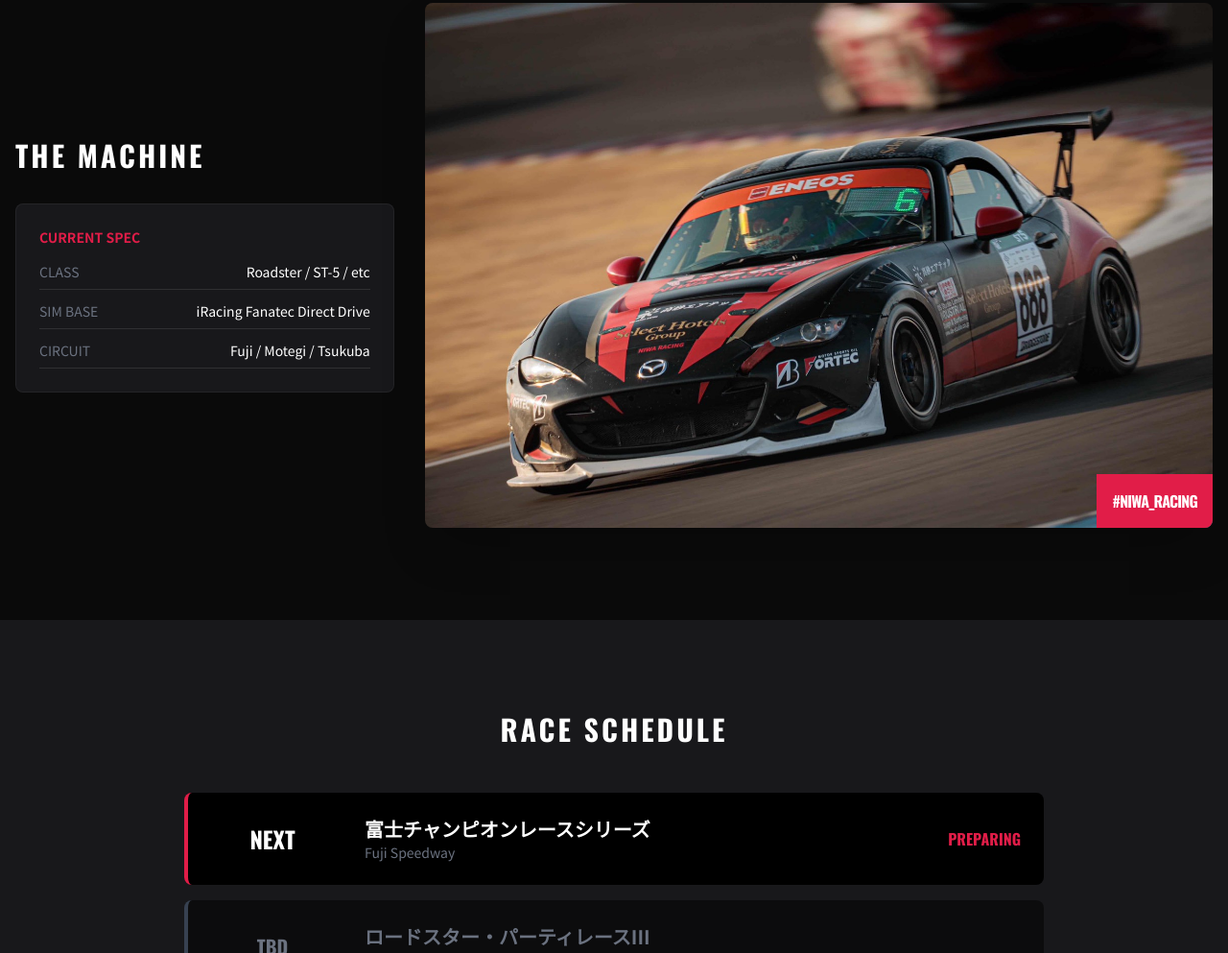
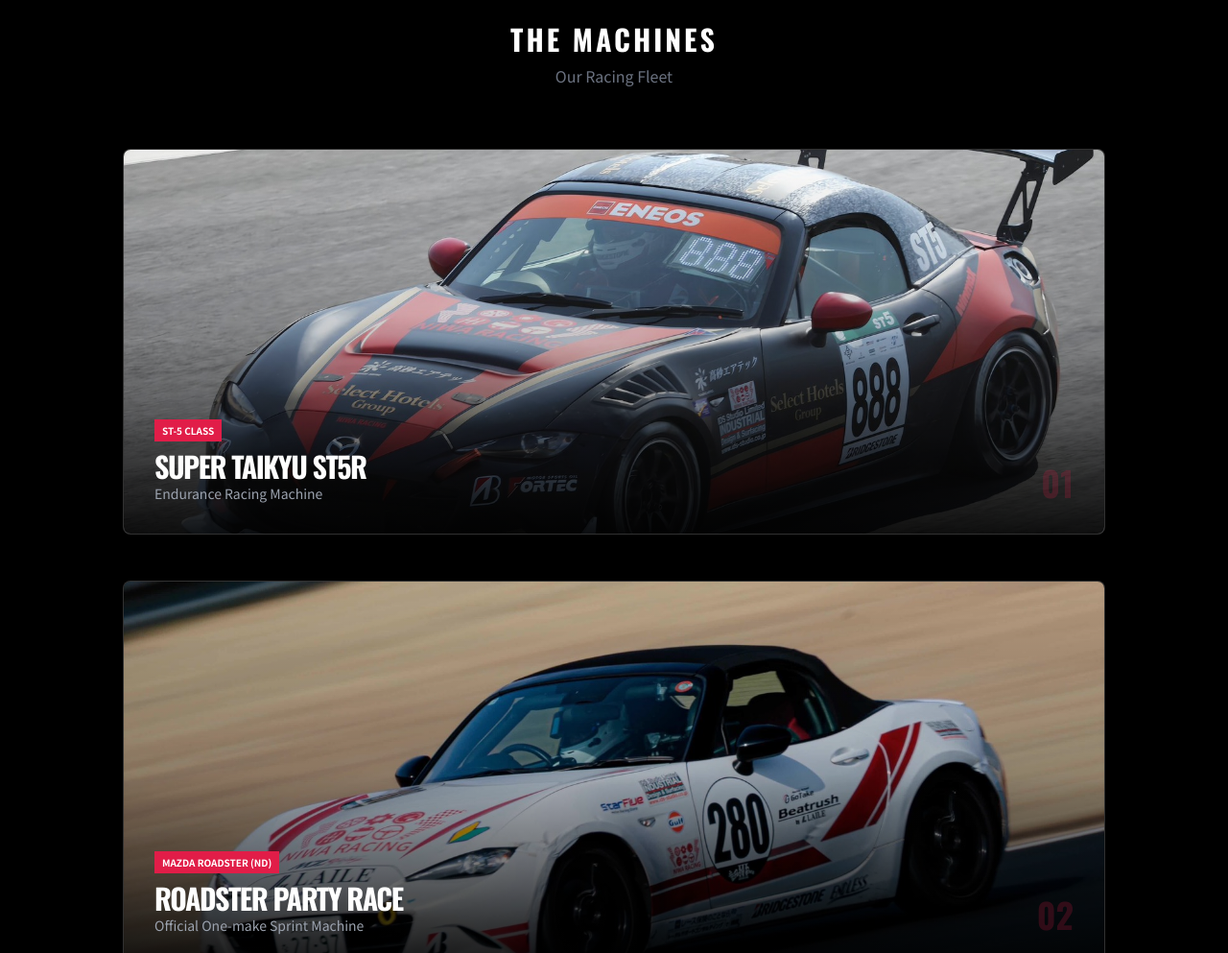
Before and after one commit to niwaracing/teamhomepage, a plain HTML site: page index.html in a window 1280 px wide. Shown: the part 1807-2800 px from the top of the page at 96% size. Drawn offline with nearby package versions, Linux system fonts and the light colour scheme.

Commit message:
Update index.html

```diff
--- a/index.html
+++ b/index.html
@@ -18,7 +18,8 @@
             font-family: 'Oswald', sans-serif;
         }
         .hero-gradient {
-            background: linear-gradient(rgba(0,0,0,0.4), rgba(10,10,10,1)), url('/teamhomepage/images/car-main.jpg');
+            /* ヒーロー画像はメインのST5Rを使用 */
+            background: linear-gradient(rgba(0,0,0,0.4), rgba(10,10,10,1)), url('/teamhomepage/images/car-ST5R.jpg');
             background-size: cover;
             background-position: center;
         }
@@ -27,6 +28,10 @@
         }
         .text-glow {
             text-shadow: 0 0 10px rgba(225, 29, 72, 0.5);
+        }
+        /* 画像がない場合のバックアップカラー */
+        .img-placeholder {
+            background-color: #1a1a1a;
         }
     </style>
 </head>
@@ -44,6 +49,7 @@
                         <a href="#concept" class="hover:text-rose-500 transition">CONCEPT</a>
                         <a href="#about" class="hover:text-rose-500 transition">TEAM</a>
                         <a href="#categories" class="hover:text-rose-500 transition">CATEGORIES</a>
+                        <a href="#machine" class="hover:text-rose-500 transition">MACHINE</a>
                         <a href="#schedule" class="hover:text-rose-500 transition">SCHEDULE</a>
                         <a href="#contact" class="bg-rose-600 px-4 py-2 rounded text-white hover:bg-rose-700 transition">CONTACT</a>
                     </div>
@@ -58,7 +64,7 @@
             <h2 class="text-rose-600 font-oswald text-xl tracking-[0.3em] mb-2 uppercase text-glow">Virtual to Real</h2>
             <h1 class="text-5xl md:text-8xl font-oswald font-bold mb-6 tracking-tighter">シミュレーターから<br class="md:hidden"><span class="text-rose-600">リアルな戦場へ</span></h1>
             <p class="text-lg md:text-xl max-w-2xl mx-auto text-gray-300 mb-8 leading-relaxed">
-                iRacingで磨いた技術を武器に、スーパー耐久、ロードスターパーティレース、富士チャンピオンレースへ。
+                iRacingで磨いた技術を武器に、多彩なリアルカテゴリーへ参戦。
                 ニワレーシングは、ヴァーチャルとリアルの境界線を突き抜けます。
             </p>
             <div class="flex flex-col md:flex-row gap-4 justify-center">
@@ -84,9 +90,9 @@
     <!-- チーム・参戦カテゴリー -->
     <section id="categories" class="py-24 px-4 bg-zinc-900">
         <div class="max-w-7xl mx-auto">
-            <h2 class="text-3xl font-bold mb-16 accent-border pl-4 font-oswald">RACING CATEGORIES</h2>
+            <h2 class="text-3xl font-bold mb-16 accent-border pl-4 font-oswald uppercase">Racing Categories</h2>
 
-            <div class="grid md:grid-cols-2 lg:grid-cols-4 gap-6">
+            <div class="grid md:grid-cols-2 lg:grid-cols-3 xl:grid-cols-5 gap-6">
                 <!-- iRacing -->
                 <div class="bg-black p-8 rounded-lg border border-white/5 hover:border-rose-600/50 transition group">
                     <div class="text-rose-600 text-3xl mb-4 group-hover:scale-110 transition duration-300">
@@ -122,42 +128,74 @@
                     <h4 class="text-xl font-bold mb-2">富士チャンピオン</h4>
                     <p class="text-gray-500 text-sm">富士スピードウェイを舞台にした伝統のシリーズ。ハイスピードな戦いに挑みます。</p>
                 </div>
+
+                <!-- N-ONEオーナーズカップ -->
+                <div class="bg-black p-8 rounded-lg border border-white/5 hover:border-rose-600/50 transition group">
+                    <div class="text-rose-600 text-3xl mb-4 group-hover:scale-110 transition duration-300">
+                        <i class="fas fa-gauge-high"></i>
+                    </div>
+                    <h4 class="text-xl font-bold mb-2">N-ONE CUP</h4>
+                    <p class="text-gray-500 text-sm">軽自動車による人気のワンメイクレース。接戦必至の駆け引きが魅力のカテゴリーです。</p>
+                </div>
             </div>
         </div>
     </section>
 
-    <!-- マシン紹介 -->
-    <section id="machine" class="py-24 px-4">
+    <!-- マシン紹介セクション -->
+    <section id="machine" class="py-24 px-4 bg-black">
         <div class="max-w-7xl mx-auto">
-            <div class="grid md:grid-cols-3 gap-8 items-center">
-                <div class="md:col-span-1">
-                    <h2 class="text-3xl font-bold mb-8 font-oswald tracking-widest uppercase">The Machine</h2>
-                    <div class="bg-zinc-900 p-6 rounded-lg border border-white/5">
-                        <h3 class="text-rose-600 font-bold mb-4 uppercase text-sm">Current Spec</h3>
-                        <ul class="space-y-3 text-sm">
-                            <li class="flex justify-between border-b border-white/10 pb-2">
-                                <span class="text-gray-500 uppercase">Class</span>
-                                <span>Roadster / ST-5 / etc</span>
-                            </li>
-                            <li class="flex justify-between border-b border-white/10 pb-2">
-                                <span class="text-gray-500">SIM BASE</span>
-                                <span>iRacing Fanatec Direct Drive</span>
-                            </li>
-                            <li class="flex justify-between border-b border-white/10 pb-2">
-                                <span class="text-gray-500">CIRCUIT</span>
-                                <span>Fuji / Motegi / Tsukuba</span>
-                            </li>
-                        </ul>
-                    </div>
-                </div>
-                <div class="md:col-span-2">
-                    <div class="relative overflow-hidden rounded-lg group shadow-2xl">
-                        <img src="/teamhomepage/images/car-main.jpg" alt="NIWA RACING Machine" class="w-full h-auto object-cover transition duration-700 group-hover:scale-105">
-                        <div class="absolute bottom-0 right-0 bg-rose-600 p-4 font-bold font-oswald tracking-tighter">
-                            #NIWA_RACING
+            <div class="text-center mb-16">
+                <h2 class="text-3xl font-bold font-oswald tracking-widest uppercase">The Machines</h2>
+                <p class="text-gray-500 mt-2">Our Racing Fleet</p>
+            </div>
+
+            <div class="max-w-5xl mx-auto space-y-12">
+
+                <!-- マシン1: スーパー耐久 -->
+                <div class="relative overflow-hidden rounded-lg group shadow-2xl border border-white/10 img-placeholder">
+                    <img src="/teamhomepage/images/car-ST5R.jpg" alt="Super Taikyu ST5R" class="w-full h-[400px] object-cover transition duration-700 group-hover:scale-105" onerror="this.style.display='none'">
+                    <div class="absolute inset-0 bg-gradient-to-t from-black/90 via-black/20 to-transparent p-8 flex justify-between items-end">
+                        <div>
+                            <span class="bg-rose-600 text-white text-[10px] font-bold px-2 py-1 mb-2 inline-block">ST-5 CLASS</span>
+                            <h3 class="text-3xl font-bold font-oswald tracking-tighter">SUPER TAIKYU ST5R</h3>
+                            <p class="text-gray-400 text-sm">Endurance Racing Machine</p>
+                        </div>
+                        <div class="hidden md:block">
+                            <span class="text-rose-600 font-oswald font-bold text-4xl opacity-20">01</span>
                         </div>
                     </div>
                 </div>
+
+                <!-- マシン2: ロードスターパーティレース -->
+                <div class="relative overflow-hidden rounded-lg group shadow-2xl border border-white/10 img-placeholder">
+                    <img src="/teamhomepage/images/car-roadstar.jpg" alt="Roadster Party Race" class="w-full h-[400px] object-cover transition duration-700 group-hover:scale-105" onerror="this.style.display='none'">
+                    <div class="absolute inset-0 bg-gradient-to-t from-black/90 via-black/20 to-transparent p-8 flex justify-between items-end">
+                        <div>
+                            <span class="bg-rose-600 text-white text-[10px] font-bold px-2 py-1 mb-2 inline-block">MAZDA ROADSTER (ND)</span>
+                            <h3 class="text-3xl font-bold font-oswald tracking-tighter uppercase">Roadster Party Race</h3>
+                            <p class="text-gray-400 text-sm">Official One-make Sprint Machine</p>
+                        </div>
+                        <div class="hidden md:block">
+                            <span class="text-rose-600 font-oswald font-bold text-4xl opacity-20">02</span>
+                        </div>
+                    </div>
+                </div>
+
+                <!-- マシン3: N-ONEオーナーズカップ -->
+                <div class="relative overflow-hidden rounded-lg group shadow-2xl border border-white/10 img-placeholder">
+                    <img src="/teamhomepage/images/car-none.jpg" alt="N-ONE Owners Cup" class="w-full h-[400px] object-cover transition duration-700 group-hover:scale-105" onerror="this.style.display='none'">
+                    <div class="absolute inset-0 bg-gradient-to-t from-black/90 via-black/20 to-transparent p-8 flex justify-between items-end">
+                        <div>
+                            <span class="bg-rose-600 text-white text-[10px] font-bold px-2 py-1 mb-2 inline-block">HONDA N-ONE</span>
+                            <h3 class="text-3xl font-bold font-oswald tracking-tighter uppercase">N-ONE Owners Cup</h3>
+                            <p class="text-gray-400 text-sm">Light-weight Competition Machine</p>
+                        </div>
+                        <div class="hidden md:block">
+                            <span class="text-rose-600 font-oswald font-bold text-4xl opacity-20">03</span>
+                        </div>
+                    </div>
+                </div>
+
             </div>
         </div>
     </section>
```
